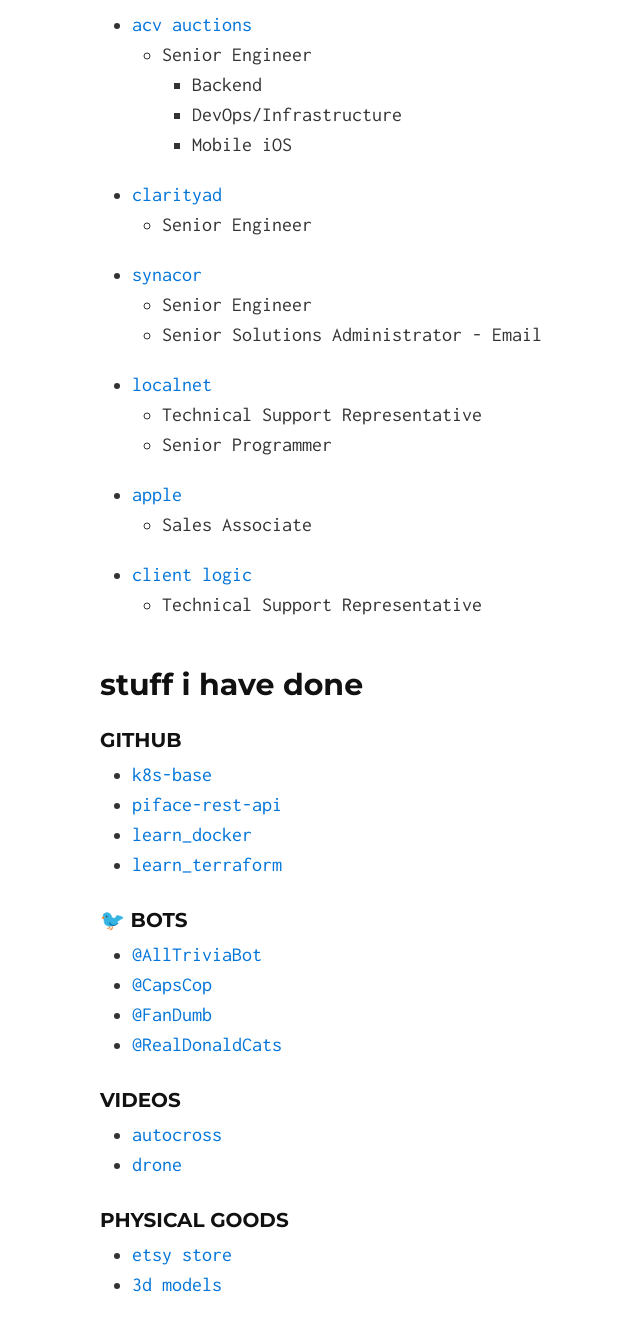
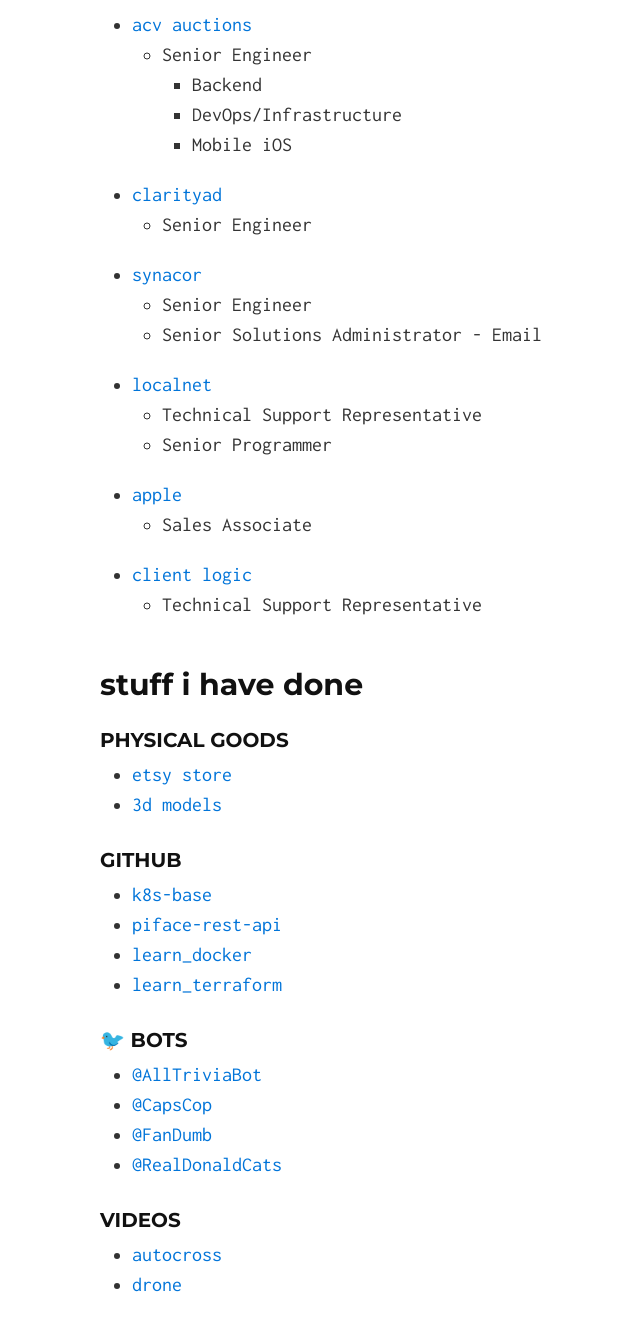
Before and after one commit to natefanaro/natefanaro.github.io, a Jekyll site: the page built from index.md, in a window 1280 px wide and 1400 px high, scrolled down 630 px. Shown: the top 1331 px of the window, without its empty margins (238-878 px from the left). Built offline with Jekyll 4.4.1, drawn with Linux system fonts in a browser that asks for light colours; our own code applies the rules of GitHub Pages for plain Markdown files; part of the change alters nothing that is shown.

```diff
--- a/index.md
+++ b/index.md
@@ -32,6 +32,11 @@ layout: default
 
 ## stuff i have done
 
+### physical goods
+
+* [etsy store](designbyfanaro.etsy.com "Etsy Store")
+* [3d models](https://cults3d.com/en/users/GOODWITH/creations "3D Models")
+
 ### github
 
 * [k8s-base](https://github.com/natefanaro/k8s-base)
@@ -50,8 +55,3 @@ layout: default
 
 * [autocross](https://www.youtube.com/playlist?list=PL2OTHR3QXwiSdlCkmHFiaGv6ATAGjr-iG)
 * [drone](https://www.youtube.com/playlist?list=PL2OTHR3QXwiS8WsNbUneNWnB2See0nAa6)
-
-### physical goods
-
-* [etsy store](designbyfanaro.etsy.com "Etsy Store")
-* [3d models](https://cults3d.com/en/users/GOODWITH/creations "3D Models")
```
